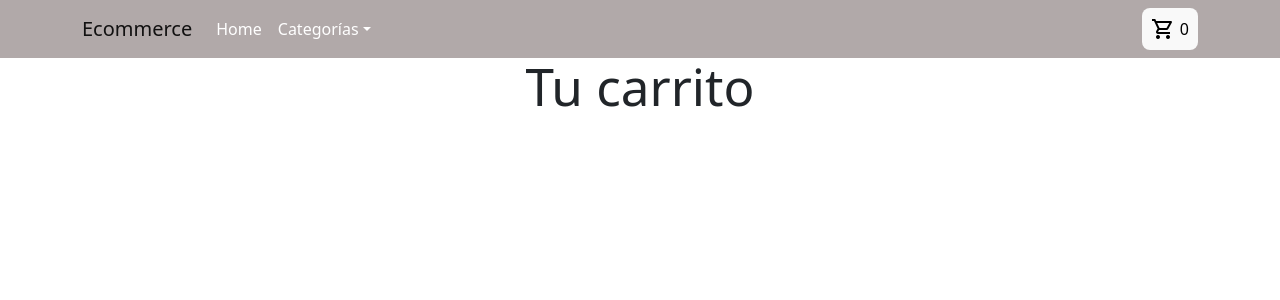
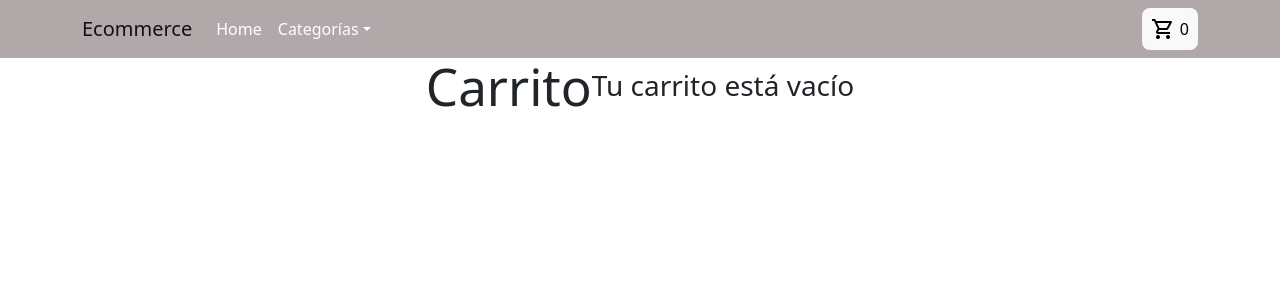
Before and after one commit to mathicoronel/react-preentregas, a React (Vite) app: page /cart in a window 1280 px wide. Shown: the top 300 px of the page. Built offline with nearby package versions, Linux system fonts and the light colour scheme.

Commit message:
agrego las funciones de precio total y para eliminar el carrito

```diff
--- a/src/components/Cart/Cart.jsx
+++ b/src/components/Cart/Cart.jsx
@@ -3,21 +3,31 @@ import CartContext from '../../context/CartContext'
 
 const Cart = () => {
 
-  const {cart} = useContext(CartContext)
+  const {cart, totalPrice, deleteCart} = useContext(CartContext)
 
   return (
     <div className='cart-container'>
-      <h1 className='cart-title'>Tu carrito</h1>
+      <h1 className='cart-title'>Carrito</h1>
 
       {
         cart.map((p) => {
           return (
           <div key={p.id} className='products-container'>
-            <h2>{p.nombre}</h2>
+            <p className='product-quantity'>x{p.cantidad}</p>
+            <h2 className='product-name'>{p.nombre}</h2>
+            <h3 className='unit-price'>Precio por unidad: ${p.precio}</h3>
+            <h3 className='product-total-price'>Precio total: ${p.precio * p.cantidad}</h3>
           </div>
           )
         })
       }
+
+      <div className='total-price-container'>
+        {cart.length !== 0 ?
+        <h3 className='total-price'>Total: ${totalPrice()}</h3>
+        : <h3 className='empty-cart'>Tu carrito está vacío</h3>}
+      </div>
+      {cart.length !== 0 ? <button onClick={deleteCart}>Vaciar carrito</button> : <></>}
     </div>
   )
 }
```
